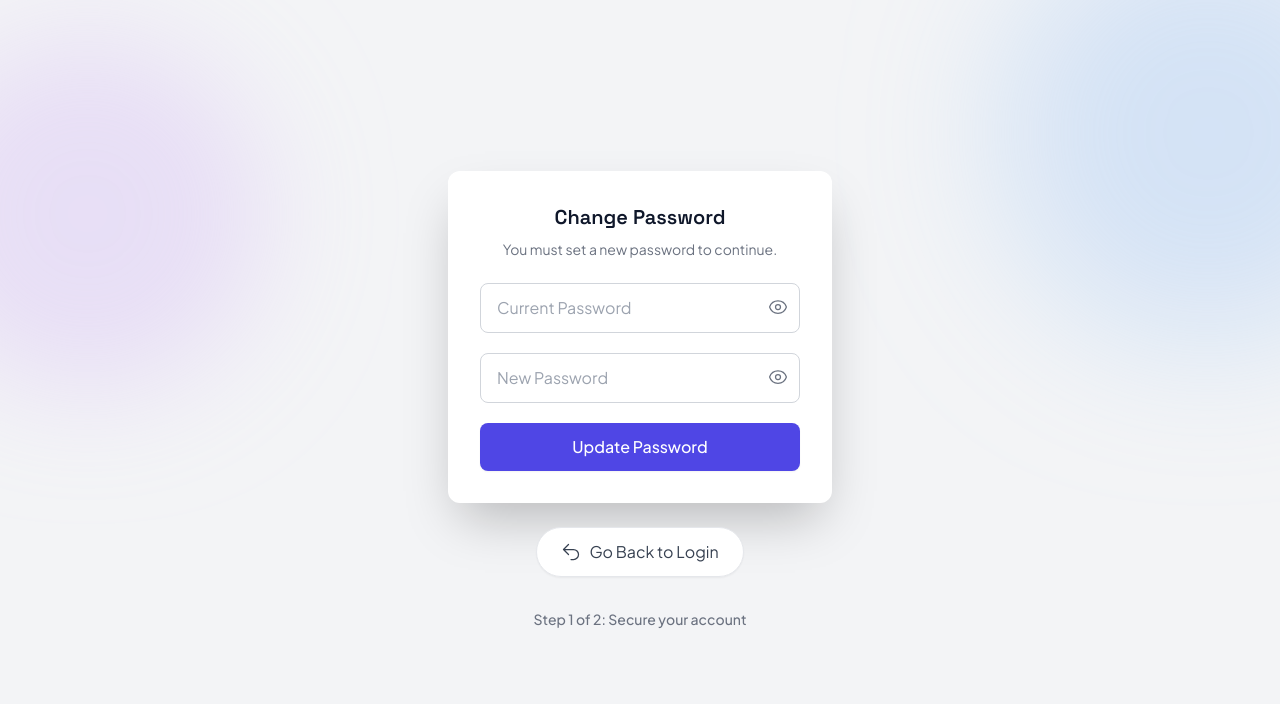
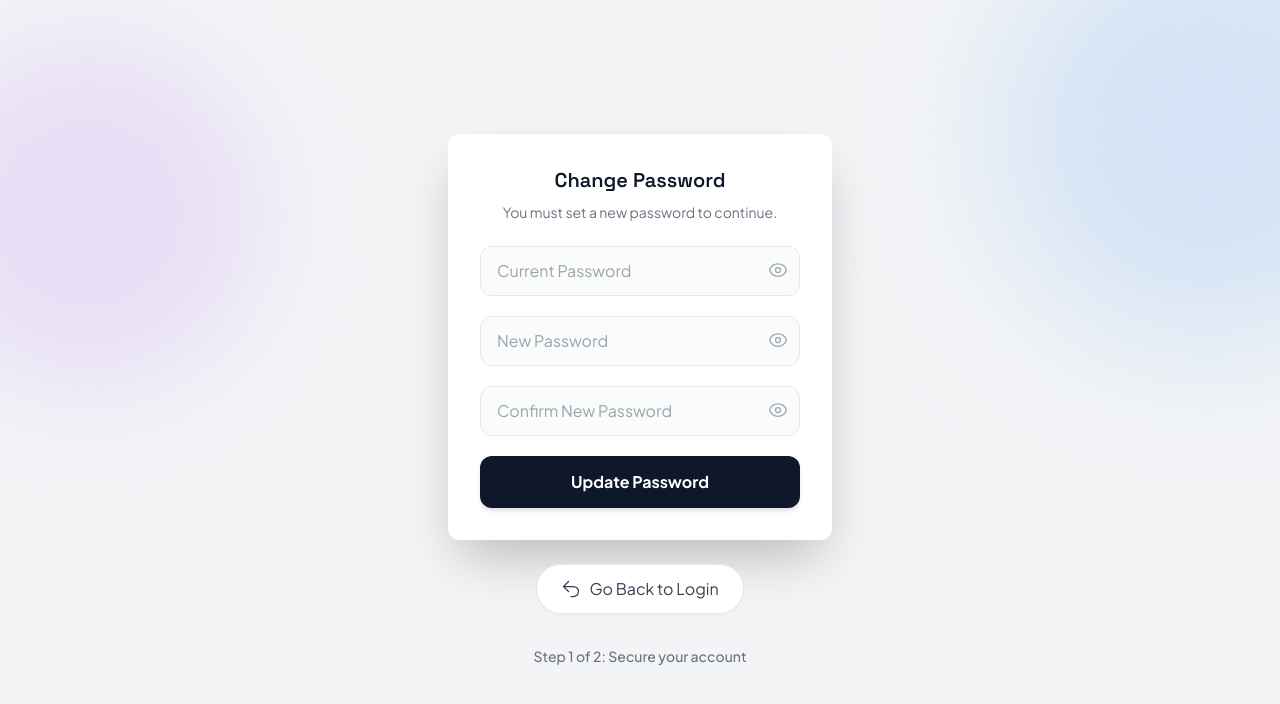
Before and after one commit to Beacon-campus/Beacon, a React (Vite) app in the folder client/: page / in a window 1280 px wide. Shown: the top 704 px of the page. Built offline with nearby package versions, Linux system fonts and the light colour scheme; no server answers; the database is empty; sample sign-in values are in the browser's storage; what @giphy/js-fetch-api, obscenity would draw is missing.

Commit message:
change pass ui done -charan

```diff
--- a/client/src/components/ChangePasswordModal.jsx
+++ b/client/src/components/ChangePasswordModal.jsx
@@ -28,8 +28,10 @@ const EyeOffIcon = () => (
 export default function ChangePasswordModal({ onClose, isProfileView }) {
   const [currentPassword, setCurrentPassword] = useState("");
   const [newPassword, setNewPassword] = useState("");
+  const [confirmPassword, setConfirmPassword] = useState("");
   const [showCurrent, setShowCurrent] = useState(false);
   const [showNew, setShowNew] = useState(false);
+  const [showConfirm, setShowConfirm] = useState(false);
   const [loading, setLoading] = useState(false);
 
   const handleSubmit = async (e) => {
@@ -37,6 +39,10 @@ export default function ChangePasswordModal({ onClose, isProfileView }) {
     setLoading(true);
 
     try {
+      if (newPassword !== confirmPassword) {
+        throw new Error("New passwords do not match!");
+      }
+
       const user = auth.currentUser;
       if (!user) throw new Error("Session expired. Please login again.");
 
@@ -95,12 +101,12 @@ export default function ChangePasswordModal({ onClose, isProfileView }) {
             value={currentPassword}
             onChange={(e) => setCurrentPassword(e.target.value)}
             required
-            className="w-full px-4 py-3 border border-gray-300 rounded-lg pr-10 focus:ring-2 focus:ring-indigo-500 outline-none"
+            className="w-full px-4 py-3 bg-gray-50/80 border border-gray-200 rounded-xl pr-10 focus:ring-2 focus:ring-primary/20 focus:border-primary outline-none transition-all"
           />
           <button
             type="button"
             onClick={() => setShowCurrent(!showCurrent)}
-            className="absolute right-3 top-3.5 text-gray-500"
+            className="absolute right-3 top-3.5 text-gray-400 hover:text-gray-600 transition-colors"
           >
             {showCurrent ? <EyeOffIcon /> : <EyeIcon />}
           </button>
@@ -114,31 +120,50 @@ export default function ChangePasswordModal({ onClose, isProfileView }) {
             value={newPassword}
             onChange={(e) => setNewPassword(e.target.value)}
             required
-            className="w-full px-4 py-3 border border-gray-300 rounded-lg pr-10 focus:ring-2 focus:ring-indigo-500 outline-none"
+            className="w-full px-4 py-3 bg-gray-50/80 border border-gray-200 rounded-xl pr-10 focus:ring-2 focus:ring-primary/20 focus:border-primary outline-none transition-all"
           />
           <button
             type="button"
             onClick={() => setShowNew(!showNew)}
-            className="absolute right-3 top-3.5 text-gray-500"
+            className="absolute right-3 top-3.5 text-gray-400 hover:text-gray-600 transition-colors"
           >
             {showNew ? <EyeOffIcon /> : <EyeIcon />}
+          </button>
+        </div>
+
+        {/* CONFIRM NEW PASSWORD */}
+        <div className="relative">
+          <input
+            type={showConfirm ? "text" : "password"}
+            placeholder="Confirm New Password"
+            value={confirmPassword}
+            onChange={(e) => setConfirmPassword(e.target.value)}
+            required
+            className="w-full px-4 py-3 bg-gray-50/80 border border-gray-200 rounded-xl pr-10 focus:ring-2 focus:ring-primary/20 focus:border-primary outline-none transition-all"
+          />
+          <button
+            type="button"
+            onClick={() => setShowConfirm(!showConfirm)}
+            className="absolute right-3 top-3.5 text-gray-400 hover:text-gray-600 transition-colors"
+          >
+            {showConfirm ? <EyeOffIcon /> : <EyeIcon />}
           </button>
         </div>
 
         <button
           type="submit"
           disabled={loading}
-          className="w-full py-3 bg-indigo-600 hover:bg-indigo-700 text-white font-medium rounded-lg transition-colors shadow-sm disabled:opacity-70"
+          className="w-full py-3.5 bg-[#0F172A] hover:bg-[#1e293b] text-white font-bold rounded-xl transition-all shadow-md active:scale-[0.98] disabled:opacity-70 mt-2"
         >
           {loading ? "Updating..." : "Update Password"}
         </button>
 
-        {/* CANCEL BUTTON (Only if onClose is provided) */}
+        {/* CANCEL BUTTON */}
         {onClose && (
           <button
             type="button"
             onClick={onClose}
-            className="w-full py-3 text-gray-600 font-medium hover:bg-gray-50 rounded-lg transition-colors border border-transparent hover:border-gray-200"
+            className="w-full py-3.5 text-gray-600 font-bold bg-gray-100/80 hover:bg-gray-200/80 rounded-xl transition-all"
           >
             Cancel
           </button>
--- a/client/src/components/Profile.jsx
+++ b/client/src/components/Profile.jsx
@@ -400,7 +400,7 @@ export default function ProfileLayout() {
                         </div>
                         <button
                           onClick={() => setIsPasswordModalOpen(true)}
-                          className="px-4 py-2 bg-primary text-white rounded-lg text-sm font-medium hover:bg-black transition-colors shadow-md"
+                          className="px-4 py-2 bg-[#0F172A] text-white rounded-lg text-sm font-medium hover:bg-[#1e293b] transition-all shadow-md active:scale-95"
                         >
                           Change Password
                         </button>
--- a/client/src/layouts/adminlayout/AdminLayout.jsx
+++ b/client/src/layouts/adminlayout/AdminLayout.jsx
@@ -14,11 +14,11 @@ export default function AdminLayout() {
 
   // Helper for Link styling
   const getLinkClass = ({ isActive }) => {
-    const base = `flex items-center ${collapsed ? "justify-center w-10 h-10 p-0 mx-auto" : "gap-3 px-3.5 py-2.5 mx-3"} text-sm font-medium transition-all duration-200 group relative rounded-[12px]`;
+    const base = `flex items-center ${collapsed ? "justify-center w-10 h-10 p-0 mx-auto" : "gap-3 px-3.5 py-2.5 mx-3"} text-sm font-medium transition-all duration-200 group relative rounded-[12px] border-l-4`;
 
-    if (isActive) return `${base} bg-[#F0FDF4] text-[#15803D] font-bold shadow-sm`;
+    if (isActive) return `${base} bg-green-50 text-green-700 border-l-green-500 font-bold shadow-sm`;
 
-    return `${base} bg-transparent text-gray-500 hover:bg-[#F8FAFC]`;
+    return `${base} bg-transparent text-gray-500 border-l-transparent hover:bg-gray-50/50 hover:text-gray-800`;
   };
 
   const getIconClass = (isActive) => {
--- a/client/src/layouts/studentlayout/StudentLayout.jsx
+++ b/client/src/layouts/studentlayout/StudentLayout.jsx
@@ -20,13 +20,13 @@ export default function StudentLayout() {
 
 
   const getLinkClass = ({ isActive }) => {
-    const base = `flex items-center ${collapsed ? "justify-center w-10 h-10 p-0 mx-auto" : "gap-2.5 px-3.5 py-2"} text-sm font-medium transition-all duration-200 group relative border-l-[3px] rounded-lg`;
+    const base = `flex items-center ${collapsed ? "justify-center w-10 h-10 p-0 mx-auto" : "gap-2.5 px-3.5 py-2"} text-sm font-medium transition-all duration-200 group relative border-l-4 rounded-lg`;
 
     if (isActive) {
-      return `${base} bg-[#F0FDF4] text-[#059669] border-l-[#059669] font-bold`;
+      return `${base} bg-green-50 text-green-700 border-l-green-500 font-bold`;
     }
 
-    return `${base} bg-transparent text-gray-500 hover:bg-gray-50 border-l-transparent`;
+    return `${base} bg-transparent text-gray-500 hover:bg-gray-50/50 hover:text-gray-800 border-l-transparent`;
   };
 
   const getIconClass = (isActive) => {
--- a/client/src/layouts/teacherlayout/TeacherLayout.jsx
+++ b/client/src/layouts/teacherlayout/TeacherLayout.jsx
@@ -19,13 +19,13 @@ export default function TeacherLayout() {
   const isCommunity = location.pathname.startsWith("/teacher/community");
 
   const getLinkClass = ({ isActive }) => {
-    const base = `flex items-center ${collapsed ? "justify-center w-10 h-10 p-0 mx-auto" : "gap-3 px-3.5 py-2.5 mx-3"} text-sm font-medium transition-all duration-200 group relative rounded-[12px] border-l-[3px]`;
+    const base = `flex items-center ${collapsed ? "justify-center w-10 h-10 p-0 mx-auto" : "gap-3 px-3.5 py-2.5 mx-3"} text-sm font-medium transition-all duration-200 group relative rounded-[12px] border-l-4`;
 
     if (isActive) {
-      return `${base} bg-[#F0FDF4] text-[#15803D] border-l-[#15803D] font-bold`;
+      return `${base} bg-green-50 text-green-700 border-l-green-500 font-bold`;
     }
 
-    return `${base} bg-transparent text-gray-500 border-l-transparent hover:bg-gray-50`;
+    return `${base} bg-transparent text-gray-500 border-l-transparent hover:bg-gray-50/50 hover:text-gray-800`;
   };
 
   const getIconClass = (isActive) => {
```
